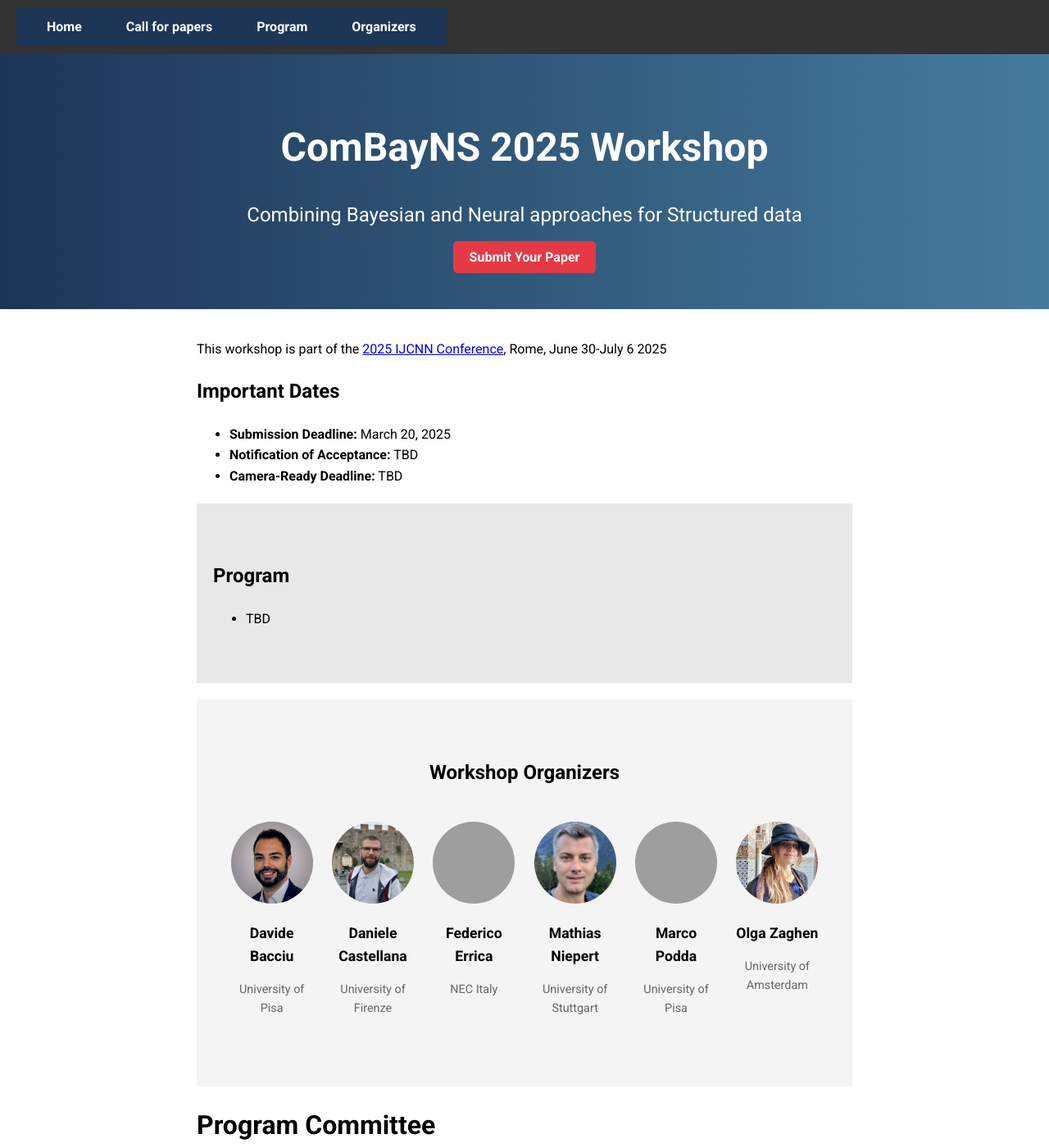
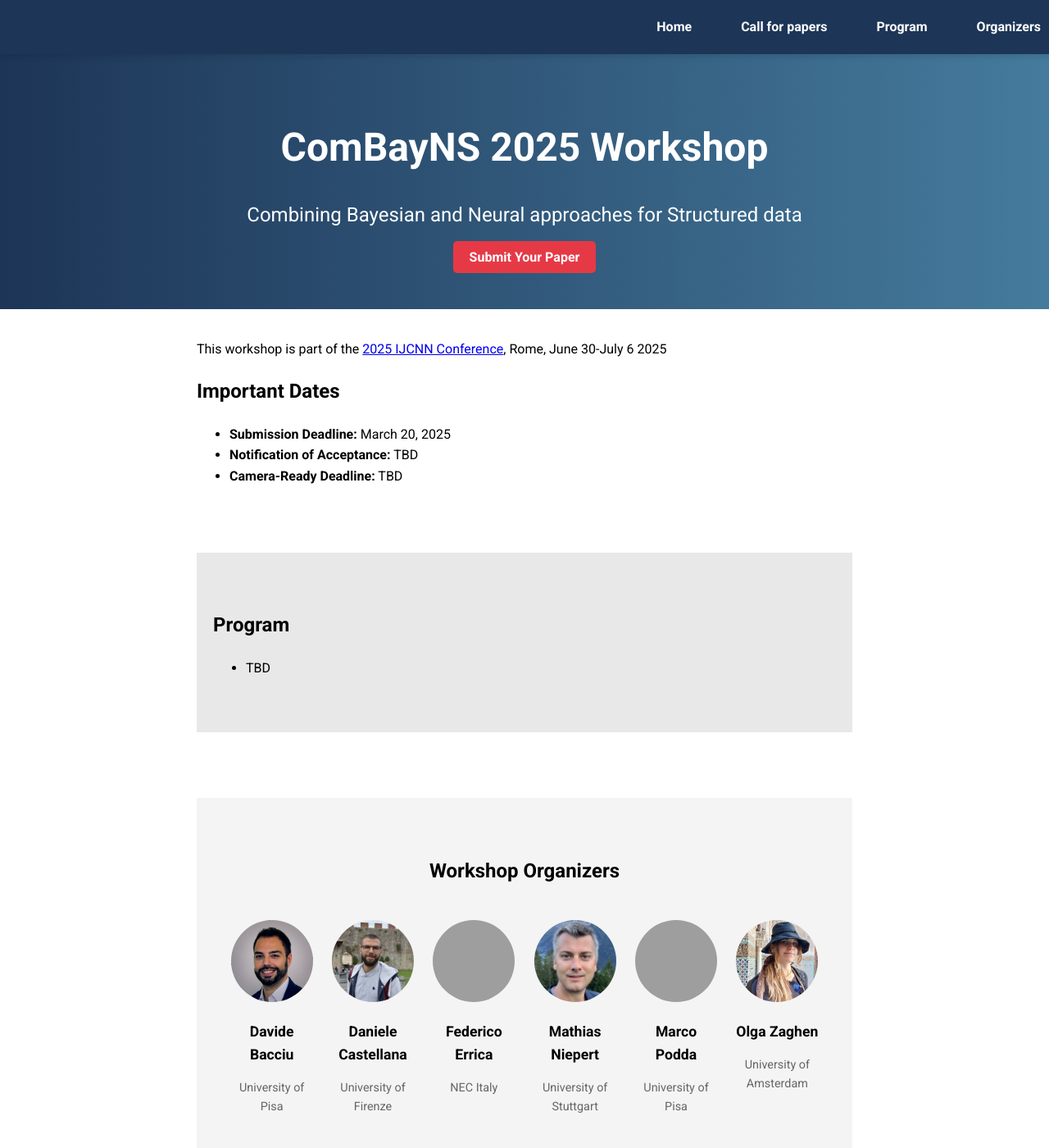
Before and after one commit to combayns2025/combayns2025.github.io, a Jekyll site: the page built from index.md, in a window 1280 px wide and 1400 px high. Shown: the whole window at 82% size. Built offline with Jekyll 4.4.1, drawn with Linux system fonts in a browser that asks for light colours; grey boxes are pictures that could not be loaded.

Commit message:
Update style.css

```diff
--- a/assets/css/style.css
+++ b/assets/css/style.css
@@ -85,10 +85,105 @@
   color: #fff;
 }
 
+/* Call for Papers Page Styles */
+.call-for-papers a {
+  color: #1d3557;
+  font-weight: bold;
+  text-decoration: none;
+}
+
+.call-for-papers a:hover {
+  color: #e63946;
+  text-decoration: underline;
+}
+
+/* Navbar Styles */
+.navbar {
+  background: #1d3557;
+  color: #fff;
+  padding: 10px 20px;
+  position: fixed; /* Fixes the navbar at the top */
+  top: 0;
+  left: 0;
+  width: 100%;
+  z-index: 1000; /* Ensures the navbar stays on top of other content */
+  box-shadow: 0 4px 6px rgba(0, 0, 0, 0.1); /* Adds a shadow for better visibility */
+}
+
+.navbar-container {
+  display: flex;
+  justify-content: flex-end; /* Aligns the hamburger to the right */
+  align-items: center;
+}
+
+.navbar-menu {
+  display: flex;
+  list-style: none;
+  margin: 0;
+  padding: 0;
+}
+
+.navbar-menu li {
+  margin-left: 15px;
+}
+
+.navbar-menu a {
+  text-decoration: none;
+  color: #fff;
+  font-weight: bold;
+  padding: 10px 15px; /* Adds left/right padding for better spacing */
+  display: block;
+}
+
+.navbar-menu a:hover {
+  text-decoration: underline;
+}
+
+/* Mobile Styles */
+.navbar-toggle {
+  display: none;
+  font-size: 1.5rem;
+  background: none;
+  border: none;
+  color: #fff;
+  cursor: pointer;
+}
+
+@media (max-width: 768px) {
+  .navbar-menu {
+    display: none;
+    flex-direction: column;
+    background: #1d3557;
+    position: absolute;
+    top: 50px;
+    right: 20px;
+    width: 200px;
+    border-radius: 5px;
+    box-shadow: 0 4px 6px rgba(0, 0, 0, 0.1);
+  }
+
+  .navbar-menu.active {
+    display: flex;
+  }
+
+  .navbar-menu li {
+    margin: 5px 0; /* Adds vertical spacing between menu items */
+  }
+
+  .navbar-menu a {
+    padding: 10px 20px; /* Increases left padding for better spacing */
+  }
+
+  .navbar-toggle {
+    display: block;
+  }
+}
+
 /* Section Styles */
 section {
   padding: 50px 20px;
   margin: 20px 0;
+  margin-top: 80px; /* Adds margin to push sections below the fixed navbar */
 }
 
 #organizers {
@@ -124,93 +219,3 @@
   font-size: 0.9rem;
   color: #666;
 }
-
-/* Call for Papers Page Styles */
-.call-for-papers a {
-  color: #1d3557;
-  font-weight: bold;
-  text-decoration: none;
-}
-
-.call-for-papers a:hover {
-  color: #e63946;
-  text-decoration: underline;
-}
-
-/* General navbar styles */
-/* General navbar styles */
-.navbar {
-  display: flex;
-  justify-content: space-between;
-  align-items: center;
-  position: fixed;
-  top: 0;
-  left: 0;
-  width: 100%;
-  background-color: #333; /* Change to your preferred background color */
-  padding: 10px 20px; /* Adjust padding */
-  z-index: 1000; /* Ensure the navbar stays on top */
-  box-sizing: border-box;
-  overflow: hidden;
-}
-
-.navbar a {
-  color: white; /* Change to your preferred text color */
-  text-decoration: none;
-  padding: 8px 12px;
-}
-
-.navbar a:hover {
-  background-color: #575757; /* Change on hover */
-  border-radius: 4px;
-}
-
-/* Hamburger styles */
-.hamburger {
-  position: absolute;
-  right: 20px; /* Adjust the right distance */
-  top: 50%;
-  transform: translateY(-50%);
-  cursor: pointer;
-  display: none; /* Hide by default */
-}
-
-/* Media Query for mobile */
-@media (max-width: 768px) {
-  .navbar {
-    padding-right: 20px; /* Ensure the hamburger stays within the viewport */
-  }
-
-  /* Show the hamburger menu only on small screens */
-  .hamburger {
-    display: block;
-  }
-
-  /* Adjust navbar items for small screens */
-  .navbar a {
-    display: block;
-    padding: 10px;
-    text-align: center;
-  }
-
-  /* Change the navbar to a column layout for mobile */
-  .navbar .nav-links {
-    display: none;
-    width: 100%;
-  }
-
-  .navbar.show-nav .nav-links {
-    display: block;
-  }
-}
-
-/* Style for the navigation links */
-.nav-links {
-  display: flex;
-  gap: 20px;
-  margin-left: 20px; /* Ensures the links are on the left */
-}
-
-.nav-links a {
-  padding: 8px 12px;
-}
```
